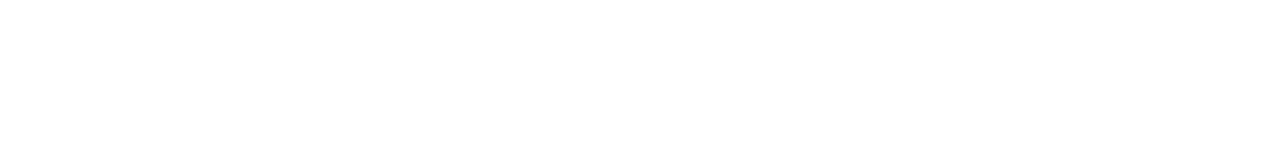
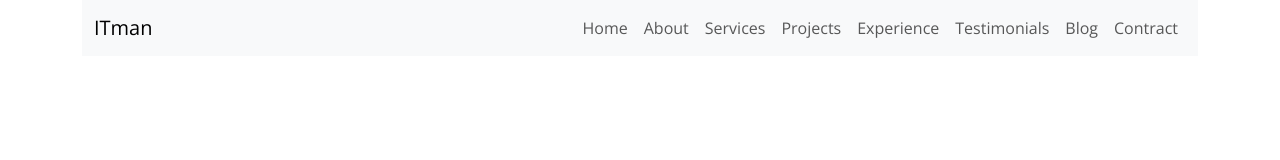
Before and after one commit to ekramulhasan/bootstrap_project-1, a plain HTML site: page index.html in a window 1280 px wide. Drawn offline with nearby package versions, Linux system fonts and the light colour scheme.

Commit message:
add header area

```diff
--- a/index.html
+++ b/index.html
@@ -3,7 +3,7 @@
 <head>
     <meta charset="UTF-8">
     <meta name="viewport" content="width=device-width, initial-scale=1.0">
-    <title>boostrap | project</title>
+    <title>bootstrap | project</title>
     <!-- bootstrap css -->
     <link rel="stylesheet" href="./assets/css/bootstrap.min.css">
     <!-- main css -->
@@ -17,7 +17,57 @@
 
 <!-- header area start here -->
 
+<header class="header-area">
 
+    <div class="container">
+
+        <div class="row">
+            <div class="col-xxl-12">
+
+                <nav class="navbar navbar-expand-lg bg-body-tertiary">
+                    <div class="container-fluid">
+                      <a class="navbar-brand" href="#">ITman</a>
+                      <button class="navbar-toggler" type="button" data-bs-toggle="collapse" data-bs-target="#navbarNavDropdown" aria-controls="navbarNavDropdown" aria-expanded="false" aria-label="Toggle navigation">
+                        <span class="navbar-toggler-icon"></span>
+                      </button>
+                      <div class="collapse navbar-collapse justify-content-end" id="navbarNavDropdown">
+                        <ul class="navbar-nav">
+                          <li class="nav-item">
+                            <a class="nav-link" aria-current="page" href="#">Home</a>
+                          </li>
+                          <li class="nav-item">
+                            <a class="nav-link" href="#">About</a>
+                          </li>
+                          <li class="nav-item">
+                            <a class="nav-link" href="#">Services</a>
+                          </li>
+                          <li class="nav-item">
+                            <a class="nav-link" href="#">Projects</a>
+                          </li>
+                          <li class="nav-item">
+                            <a class="nav-link" href="#">Experience</a>
+                          </li>
+                          <li class="nav-item">
+                            <a class="nav-link" href="#">Testimonials</a>
+                          </li>
+                          <li class="nav-item">
+                            <a class="nav-link" href="#">Blog</a>
+                          </li>
+                          <li class="nav-item">
+                            <a class="nav-link" href="#">Contract</a>
+                          </li>
+
+                        </ul>
+                      </div>
+                    </div>
+                  </nav>
+
+            </div>
+        </div>
+
+    </div>
+
+</header>
 
 <!-- header area end here -->
 
```
Also changed, not shown: note.txt.
